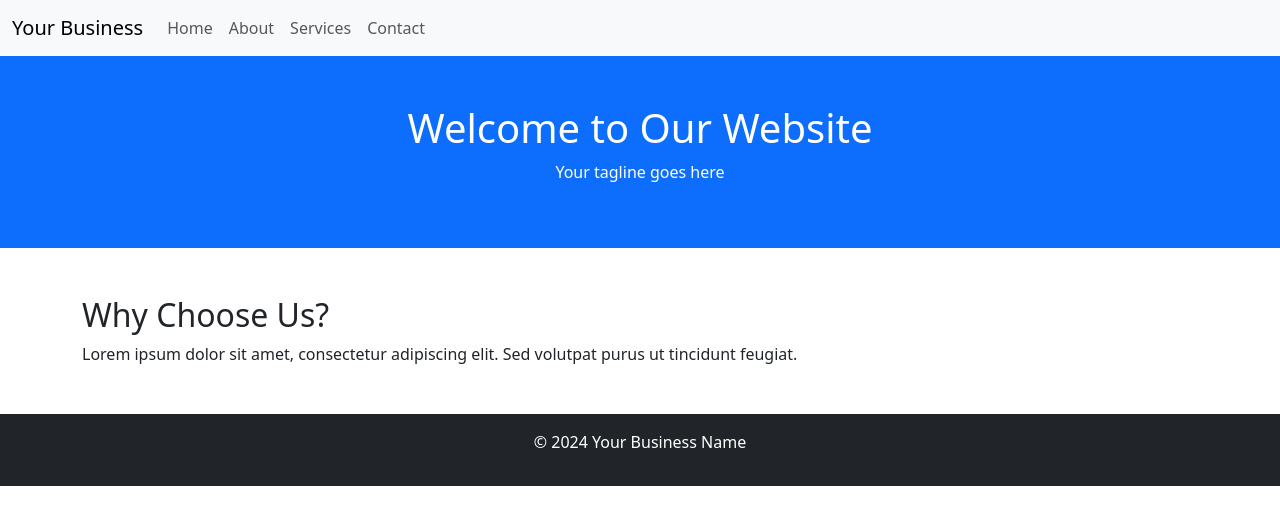
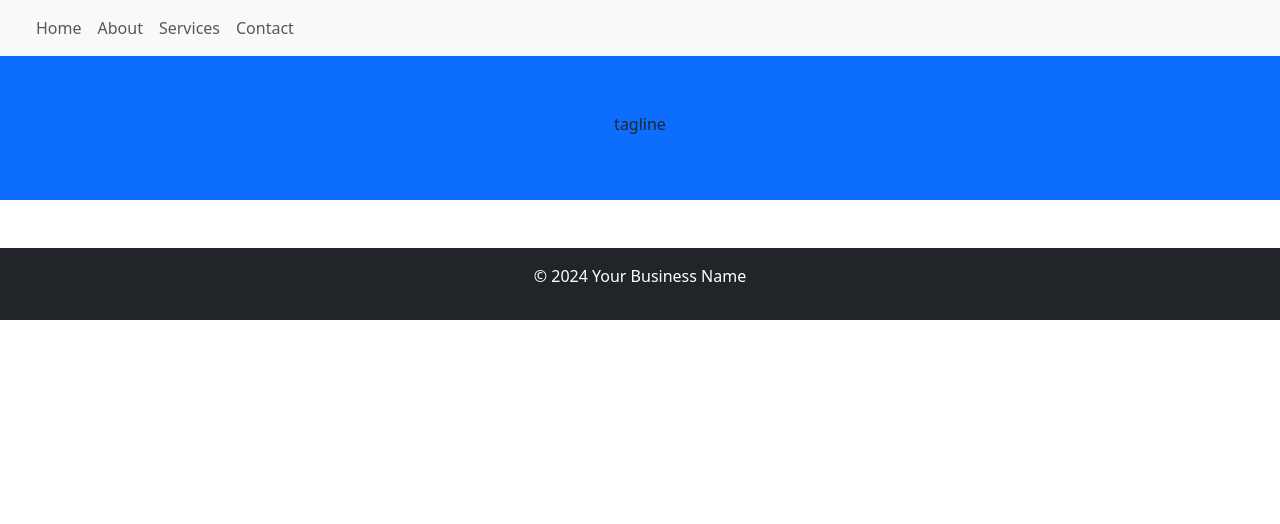
Before and after one commit to kip204/WD-Rex-Printing-Company, a plain HTML site: page index.html in a window 1280 px wide. Drawn offline with nearby package versions, Linux system fonts and the light colour scheme.

Commit message:
updated landing pitch

```diff
--- a/index.html
+++ b/index.html
@@ -3,13 +3,13 @@
 <head>
   <meta charset="UTF-8">
   <meta name="viewport" content="width=device-width, initial-scale=1.0">
-  <title>Landing Page</title>
+  <title>Rex Printing Company, Inc.</title>
   <link href="https://cdn.jsdelivr.net/npm/bootstrap@5.3.0-alpha3/dist/css/bootstrap.min.css" rel="stylesheet">
 </head>
 <body>
   <nav class="navbar navbar-expand-lg navbar-light bg-light">
     <div class="container-fluid">
-      <a class="navbar-brand" href="#">Your Business</a>
+      <a class="navbar-brand" href="#"></a>
       <button class="navbar-toggler" type="button" data-bs-toggle="collapse" data-bs-target="#navbarNav">
         <span class="navbar-toggler-icon"></span>
       </button>
@@ -23,13 +23,13 @@
       </div>
     </div>
   </nav>
-  <header class="text-center py-5 bg-primary text-white">
-    <h1>Welcome to Our Website</h1>
-    <p>Your tagline goes here</p>
+  <header class="text-center py-5 bg-primary text-#ffffff">
+    <h1></h1>
+    <p>tagline</p>
   </header>
   <main class="container my-5">
-    <h2>Why Choose Us?</h2>
-    <p>Lorem ipsum dolor sit amet, consectetur adipiscing elit. Sed volutpat purus ut tincidunt feugiat.</p>
+    <h2></h2>
+    <p></p>
   </main>
   <footer class="text-center py-3 bg-dark text-white">
     <p>&copy; 2024 Your Business Name</p>
```
Also changed, not shown: pages/page1/index.html (+1 -1 lines), pages/page2/index.html (+1 -1 lines), pages/page3/index.html (+1 -1 lines).
